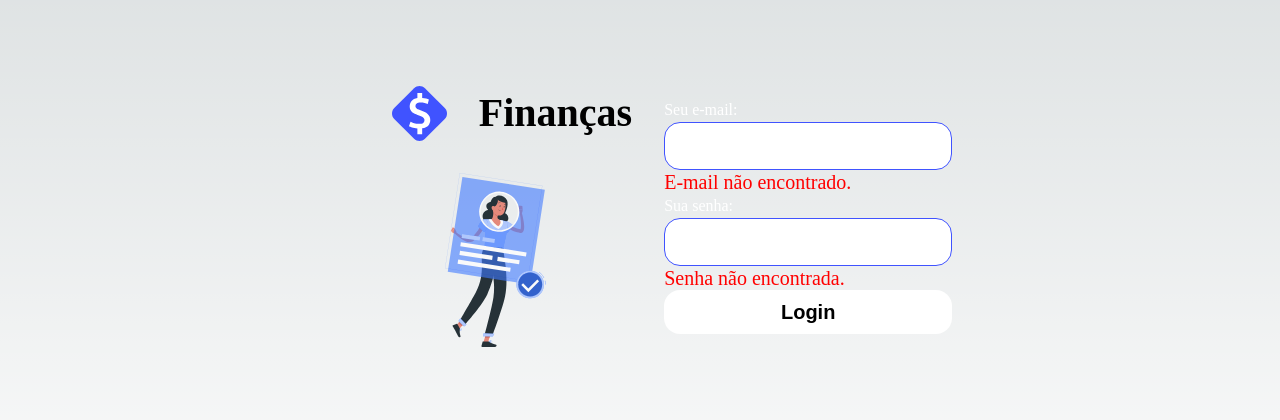
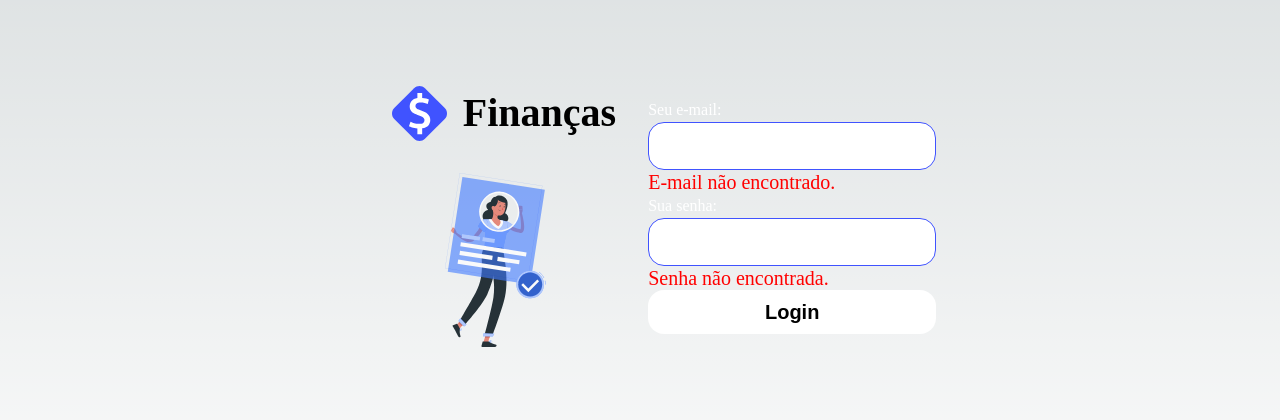
Before and after one commit to petersonros/portfolio-react, a Next.js app: page /Login in a window 1280 px wide. Shown: the part 184-604 px from the top of the page. Built offline with nearby package versions, Linux system fonts and the light colour scheme.

Commit message:
create Layout Component

```diff
--- /dev/null
+++ b/components/Input/Input.module.css
@@ -0,0 +1,17 @@
+.container {
+  display: flex;
+}
+
+.input {
+  border: solid 1px #4053ff;
+  border-radius: 12px;
+  background-color: #ffffff;
+  color: #4053ff;
+  font-size: 16px;
+  font-weight: 500;
+  line-height: 22px;
+  height: 48px;
+  margin: 16px;
+  padding: 0 12px;
+  width: 100%;
+}
--- /dev/null
+++ b/components/Layout/Layout.module.css
@@ -0,0 +1,25 @@
+.container {
+  display: flex;
+  margin: auto;
+  max-width: 1100px;
+  padding: 16px;
+  width: 100%;
+}
+
+.hearder {
+  border-bottom: solid 2px #000;
+  height: auto;
+  margin: 0 0 16px 0;
+  padding: 0 0 16px 0;
+}
+
+.main {
+  height: 80vh;
+}
+
+.footer {
+  border-top: solid 2px #000;
+  height: auto;
+  margin: 16px 0 0 0;
+  padding: 16px 0 0 0;
+}
--- /dev/null
+++ b/components/Layout/index.tsx
@@ -0,0 +1,18 @@
+import { ReactElement } from "react";
+import styles from "./Layout.module.css";
+
+type Props = {
+  children: ReactElement;
+};
+
+export const Layout = ({ children }: Props) => {
+  return (
+    <div className={styles.container}>
+      <header className={styles.header}>
+        <h1>Exemplo de Layout</h1>
+      </header>
+      <main className={styles.main}>{children}</main>
+      <footer className={styles.footer}>Peterson R - 2023</footer>
+    </div>
+  );
+};
--- a/components/LogoTitle/LogoTitle.module.css
+++ b/components/LogoTitle/LogoTitle.module.css
@@ -7,7 +7,7 @@
 }
 
 .logo {
-  margin: 1rem 2rem;
+  margin: 1rem;
 }
 
 .title {
--- a/pages/Login/index.tsx
+++ b/pages/Login/index.tsx
@@ -3,12 +3,15 @@ import imgLogin from "@/public/login.svg";
 import styles from "./Login.module.css";
 import { Button } from "@/components/Button";
 import LogoTitle from "@/components/LogoTitle";
+import Input from "@/components/Input";
+import { Layout } from "@/components/Layout";
 
 const Login = () => {
   return (
     <div className={styles.container}>
       <div className={styles.loginContainer}>
         <LogoTitle />
+
         <Image
           alt="Login"
           className={styles.imgLogin}
@@ -16,7 +19,9 @@ const Login = () => {
           priority
         />
       </div>
+
       <form className={styles.formArea}>
+
         <label className={styles.label} htmlFor="email">
           Seu e-mail:
         </label>
--- a/pages/_app.tsx
+++ b/pages/_app.tsx
@@ -1,6 +1,11 @@
-import '@/styles/globals.css'
-import type { AppProps } from 'next/app'
+// import { Layout } from "@/components/Layout";
+import "@/styles/globals.css";
+import type { AppProps } from "next/app";
 
 export default function App({ Component, pageProps }: AppProps) {
-  return <Component {...pageProps} />
+  return (
+    // <Layout>
+      <Component {...pageProps} />
+    // </Layout>
+  );
 }
--- a/pages/_document.tsx
+++ b/pages/_document.tsx
@@ -2,7 +2,7 @@ import { Html, Head, Main, NextScript } from 'next/document'
 
 export default function Document() {
   return (
-    <Html lang="en">
+    <Html lang="pt-br">
       <Head />
       <body>
         <Main />
```
Also changed, not shown: components/Input/index.tsx (added, +17 -0 lines).
